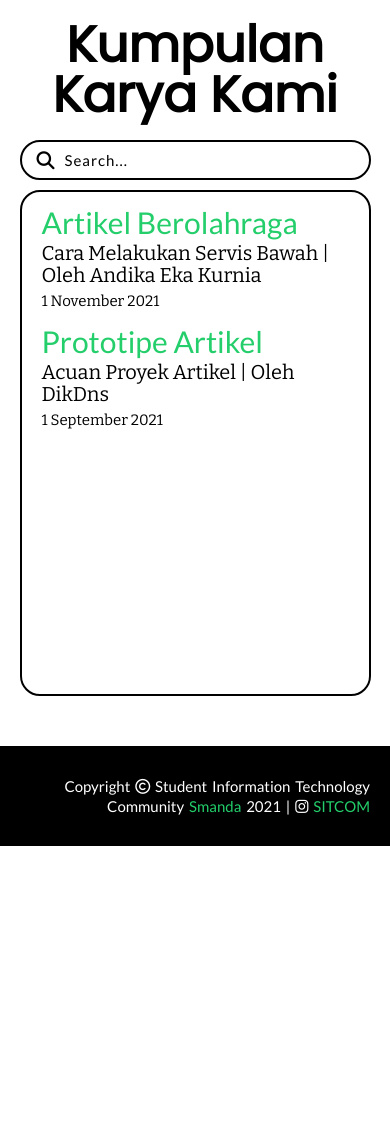
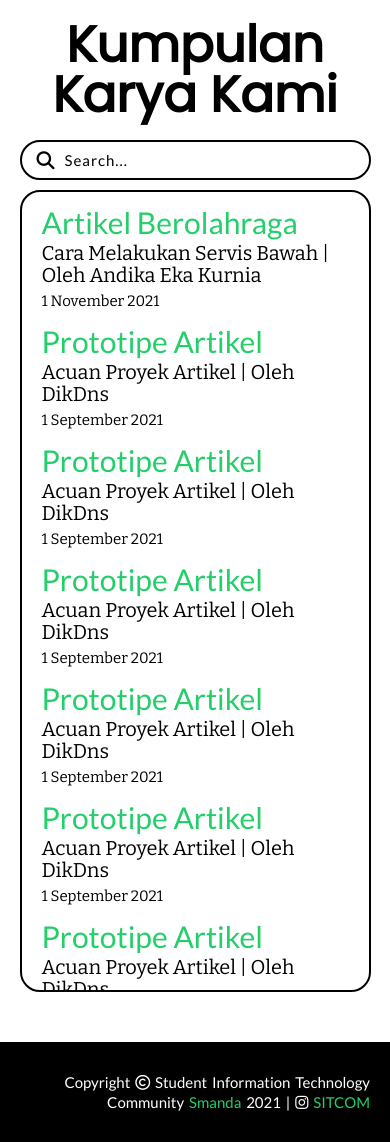
Before and after one commit to sitcomsmanda/sitcomsmanda.github.io, a plain HTML site: page index.html in a window 390 px wide. Before the commit the page ends 846 px from the top, so only its background shows below. Drawn offline with nearby package versions, Linux system fonts and the light colour scheme.

Commit message:
final responsive design

```diff
--- a/index.html
+++ b/index.html
@@ -57,6 +57,69 @@
                 <h4  class="sub-title">Acuan Proyek Artikel | Oleh DikDns</h4>
                 <p class="desc">1 September 2021</p>
             </li>
+            <li class="project">
+                <h3 class="title">
+                    <a href="/proyek/protipe-artikel">Prototipe Artikel</a>
+                </h3>
+                <h4  class="sub-title">Acuan Proyek Artikel | Oleh DikDns</h4>
+                <p class="desc">1 September 2021</p>
+            </li>
+            <li class="project">
+                <h3 class="title">
+                    <a href="/proyek/protipe-artikel">Prototipe Artikel</a>
+                </h3>
+                <h4  class="sub-title">Acuan Proyek Artikel | Oleh DikDns</h4>
+                <p class="desc">1 September 2021</p>
+            </li>
+            <li class="project">
+                <h3 class="title">
+                    <a href="/proyek/protipe-artikel">Prototipe Artikel</a>
+                </h3>
+                <h4  class="sub-title">Acuan Proyek Artikel | Oleh DikDns</h4>
+                <p class="desc">1 September 2021</p>
+            </li>
+            <li class="project">
+                <h3 class="title">
+                    <a href="/proyek/protipe-artikel">Prototipe Artikel</a>
+                </h3>
+                <h4  class="sub-title">Acuan Proyek Artikel | Oleh DikDns</h4>
+                <p class="desc">1 September 2021</p>
+            </li>
+            <li class="project">
+                <h3 class="title">
+                    <a href="/proyek/protipe-artikel">Prototipe Artikel</a>
+                </h3>
+                <h4  class="sub-title">Acuan Proyek Artikel | Oleh DikDns</h4>
+                <p class="desc">1 September 2021</p>
+            </li>
+            <li class="project">
+                <h3 class="title">
+                    <a href="/proyek/protipe-artikel">Prototipe Artikel</a>
+                </h3>
+                <h4  class="sub-title">Acuan Proyek Artikel | Oleh DikDns</h4>
+                <p class="desc">1 September 2021</p>
+            </li>
+            <li class="project">
+                <h3 class="title">
+                    <a href="/proyek/protipe-artikel">Prototipe Artikel</a>
+                </h3>
+                <h4  class="sub-title">Acuan Proyek Artikel | Oleh DikDns</h4>
+                <p class="desc">1 September 2021</p>
+            </li>
+            <li class="project">
+                <h3 class="title">
+                    <a href="/proyek/protipe-artikel">Prototipe Artikel</a>
+                </h3>
+                <h4  class="sub-title">Acuan Proyek Artikel | Oleh DikDns</h4>
+                <p class="desc">1 September 2021</p>
+            </li>
+            <li class="project">
+                <h3 class="title">
+                    <a href="/proyek/protipe-artikel">Prototipe Artikel</a>
+                </h3>
+                <h4  class="sub-title">Acuan Proyek Artikel | Oleh DikDns</h4>
+                <p class="desc">1 September 2021</p>
+            </li>
 
 
         </ul>
--- a/style/main.css
+++ b/style/main.css
@@ -110,14 +110,21 @@ body {
     box-sizing: border-box;
     width: 95vw;
     min-height: 60vh;
+    max-height: 95vh;
     padding: 20px;
     margin: auto;
     border: 2px solid var(--tertiary);
     border-radius: 20px;
     overflow: auto;
+
+    /* Hide Scroll Bar */
+    -ms-overflow-style: none;  /* IE and Edge */
+    scrollbar-width: none;  /* Firefox */
 }
 
-
+.projects::-webkit-scrollbar {
+    display: none;
+}
 
 
 
```
